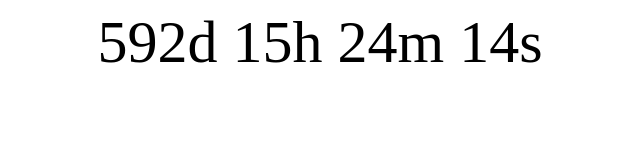
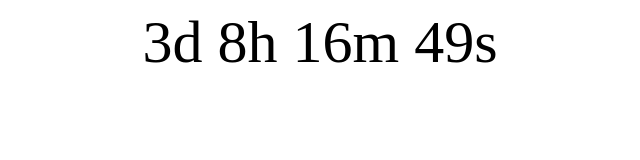
Before and after one commit to webhenrique/webhenrique, a plain HTML site: page index.html in a window 1280 px wide. Shown: the whole page, without its empty margins (320-960 px from the left). Drawn offline with Linux system fonts and the light colour scheme.

Commit message:
Update index.html

```diff
--- a/index.html
+++ b/index.html
@@ -16,7 +16,7 @@ p {
 
 <script>
 // Set the date we're counting down to
-var countDownDate = new Date("Jan 5, 2021 15:37:25").getTime();
+var countDownDate = new Date("May 27, 2019 08:30:00").getTime();
 
 // Update the count down every 1 second
 var x = setInterval(function() {
```
